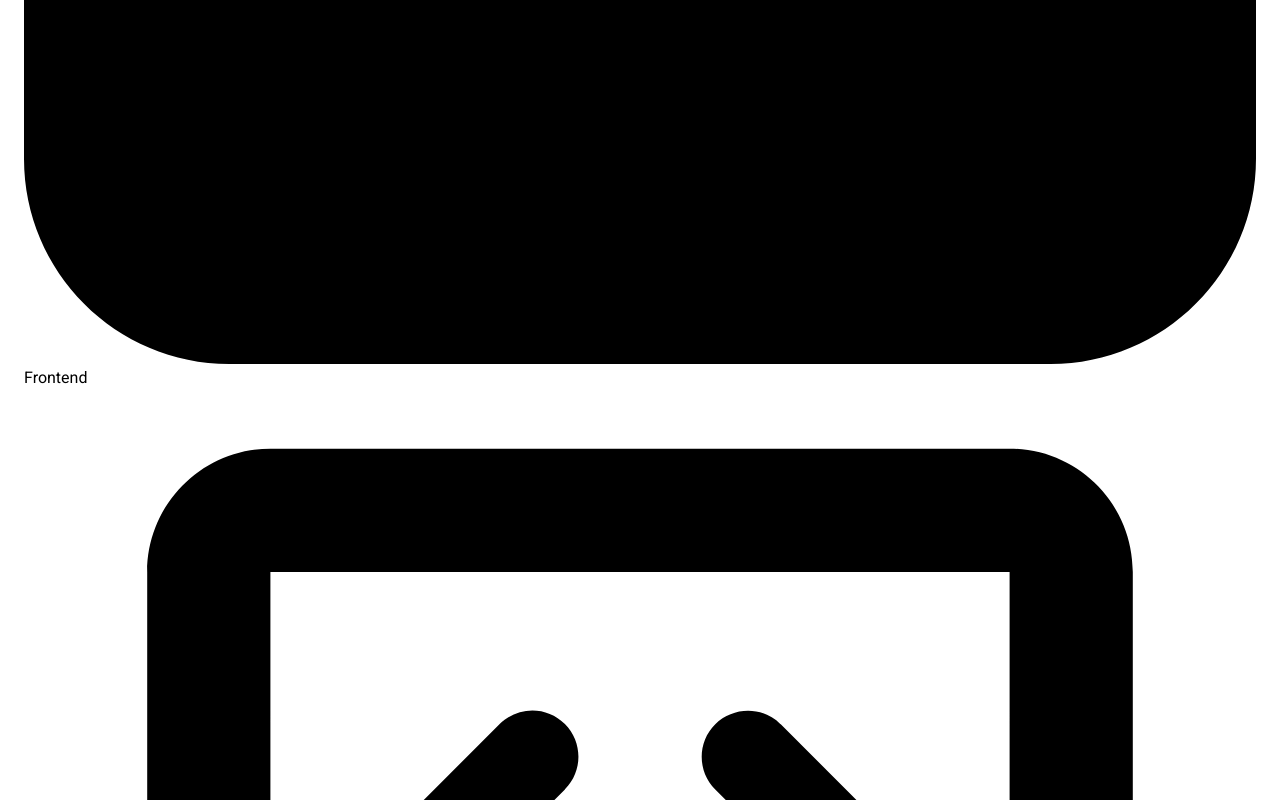
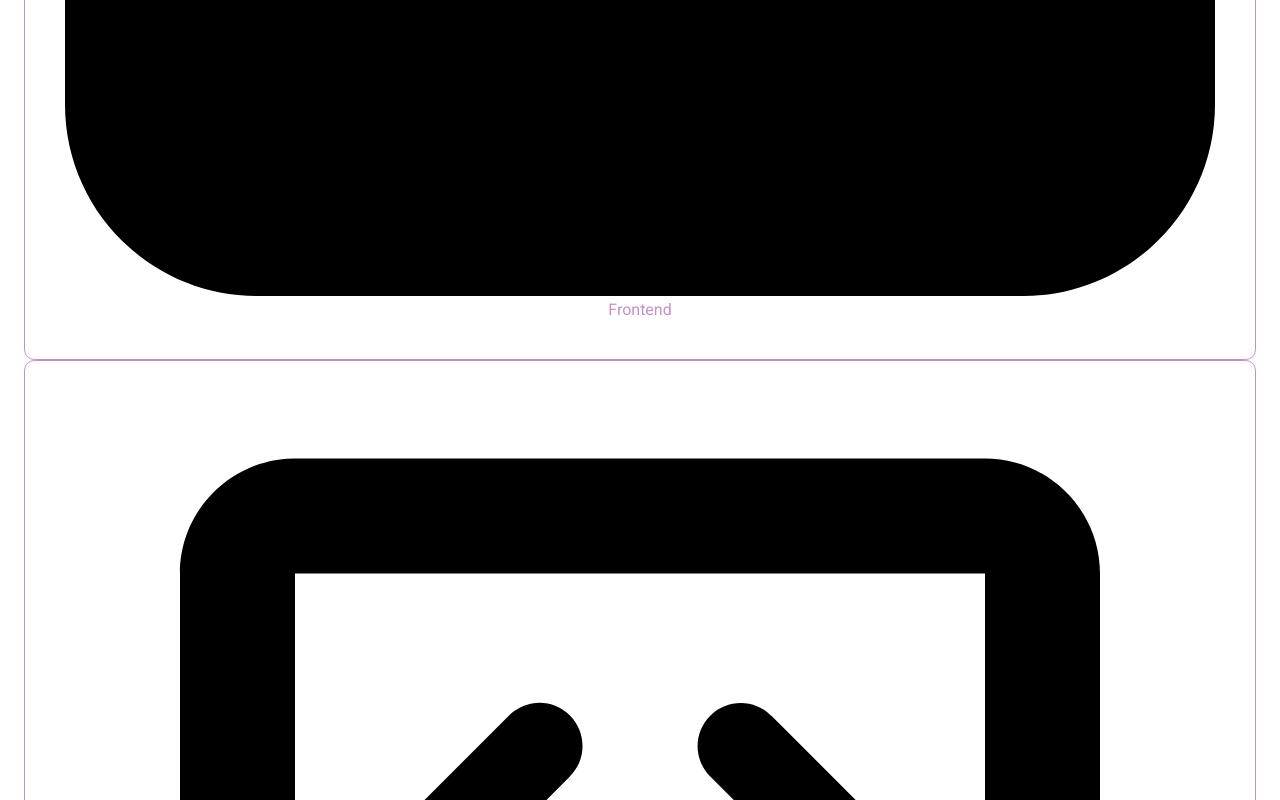
Before and after one commit to NikkiPotomakha/my-portfolio, a React (Create React App) app: page / in a window 1280 px wide. Shown: the part 1884-2684 px from the top of the page. Built offline with nearby package versions, Linux system fonts and the light colour scheme; a web font is replaced by a local one.

Commit message:
Update Skillcard.css

```diff
--- a/src/components/Skills/Skillcard/Skillcard.css
+++ b/src/components/Skills/Skillcard/Skillcard.css
@@ -0,0 +1,13 @@
+.skills-card {
+
+    border-radius: 0.65rem;
+    border: 1.5px solid #ca8ec6;
+    padding: 2.5rem;
+    text-align: center;
+    background: #fff;
+    color: #ca8ec6;
+    position: relative;
+    backdrop-filter: blur(1rem);
+    cursor: pointer;
+    transition: all 0.3s ease;
+}
```
